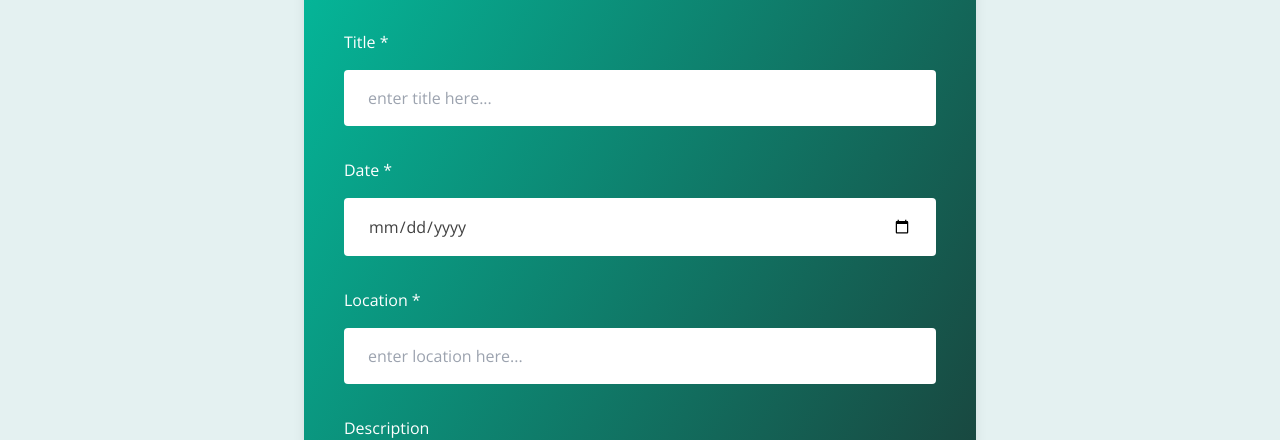
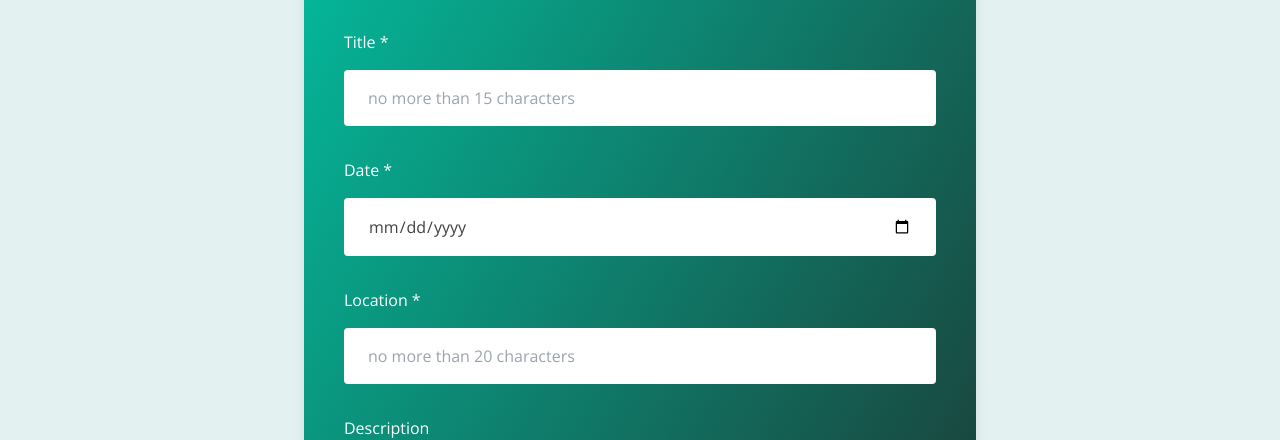
Before and after one commit to DANBOI/my-events-kanban, a Nuxt app in the folder frontend/: page /create in a window 1280 px wide. Shown: the part 316-756 px from the top of the page. Built offline with nearby package versions, Linux system fonts and the light colour scheme; no server answers.

Commit message:
fix: ui and type bugs

```diff
--- a/frontend/app.vue
+++ b/frontend/app.vue
@@ -56,7 +56,7 @@ const route = useRoute();
 //change header class based on page path
 const navbarStyle = computed(() =>
   route.path !== "/"
-    ? "sticky top-0 shadow-lg bg-gradient-to-r from-secondary/80 to-black"
+    ? "sticky top-0 shadow-lg bg-gradient-to-r from-secondary/80 to-black z-10"
     : "fixed w-full"
 );
 
--- a/frontend/components/event/EventCard.vue
+++ b/frontend/components/event/EventCard.vue
@@ -22,12 +22,12 @@
     </NuxtLink>
 
     <!-- edit panel -->
-    <div v-if="editable" class="space-x-4 p-6 text-white">
-      <NuxtLink
+    <div v-if="editable" class="mr-6 space-x-4 p-6 text-white md:w-1/3">
+      <!-- <NuxtLink
         :to="`/events/${event.id}`"
         class="rounded bg-teal-700 px-4 py-2"
         >Details</NuxtLink
-      >
+      > -->
       <NuxtLink
         :to="`/update/${event.id}`"
         class="rounded bg-cyan-700 px-4 py-2"
@@ -42,7 +42,7 @@
     </div>
     <NuxtImg
       v-else
-      :src="`${event.img_url || '/img/coding-event.jpg'}`"
+      :src="`${event.image_url || '/img/placeholder.jpg'}`"
       alt="event image"
       class="h-48 w-full object-cover md:h-36 md:w-1/3"
     />
--- a/frontend/components/form/FormItem.vue
+++ b/frontend/components/form/FormItem.vue
@@ -40,7 +40,12 @@
       :value="modelValue"
       :id="label"
       :type="type || 'text'"
-      :placeholder="`enter ${label} here...`"
+      :maxlength="maxlength"
+      :placeholder="
+        maxlength
+          ? `no more than ${maxlength} characters`
+          : `enter ${label} here...`
+      "
       :required="required"
       class="formItem"
     />
@@ -53,6 +58,7 @@ import { Category } from "~/types";
 defineProps({
   type: String,
   label: String,
+  maxlength: String,
   required: Boolean,
   selectionData: Array<Category>,
   modelValue: [String, Number],
--- a/frontend/pages/create.vue
+++ b/frontend/pages/create.vue
@@ -12,9 +12,19 @@
         :selectionData="categories"
         required
       />
-      <FormItem v-model.trim="event.title" label="title" required />
+      <FormItem
+        v-model.trim="event.title"
+        label="title"
+        maxlength="15"
+        required
+      />
       <FormItem v-model="event.date" type="date" label="date" required />
-      <FormItem v-model.trim="event.location" label="location" required />
+      <FormItem
+        v-model.trim="event.location"
+        label="location"
+        maxlength="20"
+        required
+      />
       <FormItem
         v-model.trim="event.description"
         type="textarea"
@@ -25,7 +35,7 @@
         type="number"
         label="participation fee"
       />
-      <FormItem v-model.trim="event.img_url" type="url" label="image url" />
+      <FormItem v-model.trim="event.image_url" type="url" label="image url" />
     </Form>
   </main>
 </template>
@@ -52,7 +62,7 @@ const event = ref<Event>({
   location: "",
   description: "",
   participation_fee: 0,
-  img_url: "",
+  image_url: "",
 });
 
 //get selection options
--- a/frontend/pages/events/[id].vue
+++ b/frontend/pages/events/[id].vue
@@ -16,7 +16,7 @@
           class="h-40 w-40 overflow-hidden rounded-full border-4 border-white md:h-80 md:w-80"
         >
           <NuxtImg
-            :src="event.img_url || '/img/coding-event.jpg'"
+            :src="event.image_url || '/img/placeholder.jpg'"
             alt="image"
             class="h-full w-full object-cover"
           />
@@ -51,6 +51,7 @@
     </template>
   </main>
 </template>
+
 <script setup lang="ts">
 import { Category, Event } from "~/types";
 const route = useRoute();
--- a/frontend/pages/events/index.vue
+++ b/frontend/pages/events/index.vue
@@ -1,9 +1,9 @@
 <template>
   <main
-    class="container mx-auto grid justify-items-stretch gap-8 px-6 py-10 lg:grid-cols-4"
+    class="container relative mx-auto grid justify-items-stretch gap-8 px-6 py-10 xl:grid-cols-4 xl:gap-40"
   >
     <aside
-      class="rounded bg-gradient-to-br from-secondary/80 to-accent p-6 shadow-md"
+      class="sticky top-20 rounded bg-gradient-to-br from-secondary/80 to-accent p-6 shadow-md xl:fixed xl:top-28"
     >
       <form class="relative" @submit.prevent="">
         <div class="absolute left-4 top-4">
@@ -20,7 +20,7 @@
       <hr class="my-6 opacity-30" />
       <h3 class="mt-6 text-xl text-white">Categories</h3>
       <div
-        class="mt-6 flex flex-wrap gap-2 text-center capitalize text-white lg:flex-col"
+        class="mt-6 flex flex-wrap gap-2 text-center capitalize text-white xl:flex-col"
       >
         <p
           v-for="category in categories"
@@ -36,7 +36,7 @@
       </div>
     </aside>
 
-    <section class="text-center lg:col-span-3">
+    <section class="text-center xl:col-span-3 xl:col-start-2">
       <EventList :error="Boolean(error)" :pending="pending" :data="events" />
     </section>
   </main>
--- a/frontend/pages/index.vue
+++ b/frontend/pages/index.vue
@@ -31,6 +31,7 @@
     </section>
   </main>
 </template>
+
 <script setup lang="ts">
 import { Event } from "~/types";
 const apiUrl = import.meta.env.VITE_BASE_URL;
--- a/frontend/pages/signup.vue
+++ b/frontend/pages/signup.vue
@@ -1,7 +1,5 @@
 <template>
   <main class="container mx-auto px-6 py-10">
-    <!-- <p>{{ email }}</p>
-    <p>{{ password }}</p> -->
     <Form
       headerText="welcome to kanban"
       actionLabel="sign up"
--- a/frontend/pages/update/[id].vue
+++ b/frontend/pages/update/[id].vue
@@ -25,7 +25,7 @@
         type="number"
         label="participation fee"
       />
-      <FormItem v-model.trim="event.img_url" type="url" label="image url" />
+      <FormItem v-model.trim="event.image_url" type="url" label="image url" />
     </Form>
   </main>
 </template>
--- a/frontend/types/index.ts
+++ b/frontend/types/index.ts
@@ -11,5 +11,5 @@ export interface Event {
   location: string;
   description?: string;
   participation_fee?: number;
-  img_url?: string;
+  image_url?: string;
 }
```
Also changed, not shown: frontend/public/img/placeholder.jpg (added).
